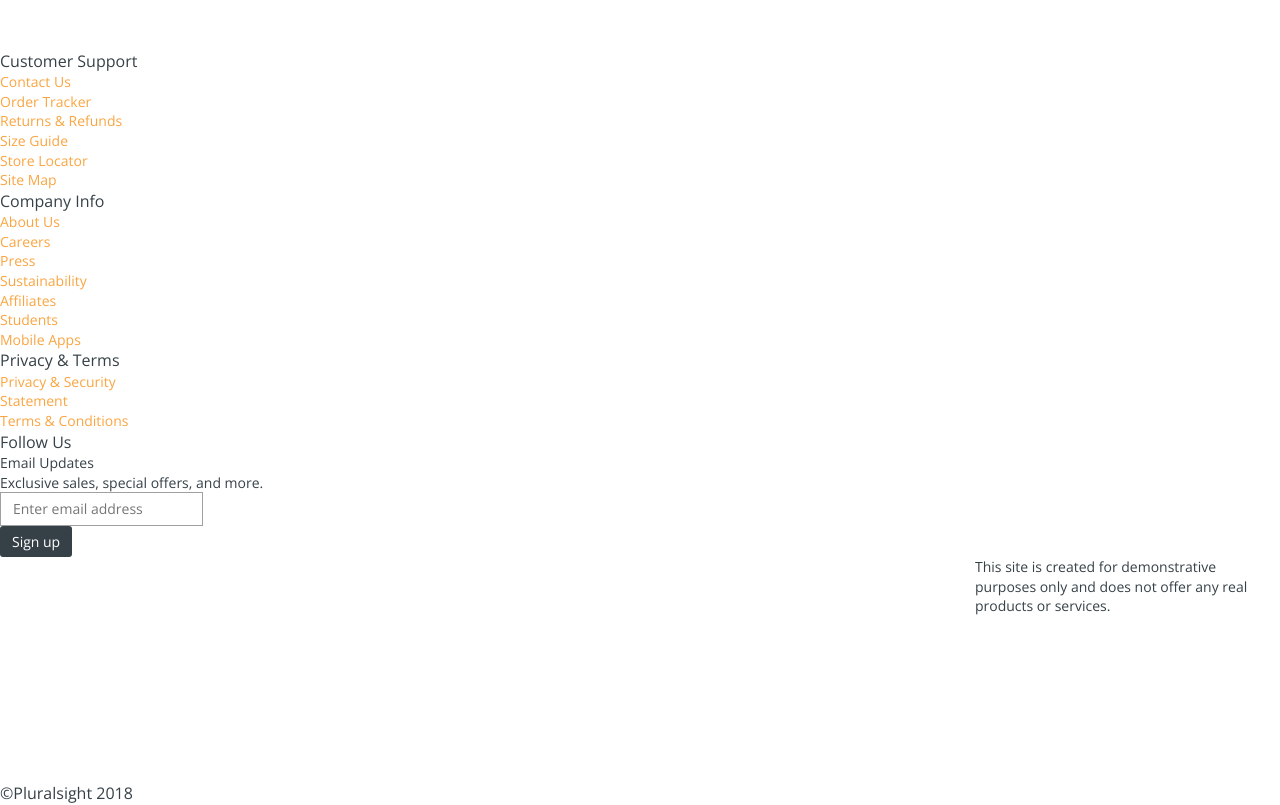
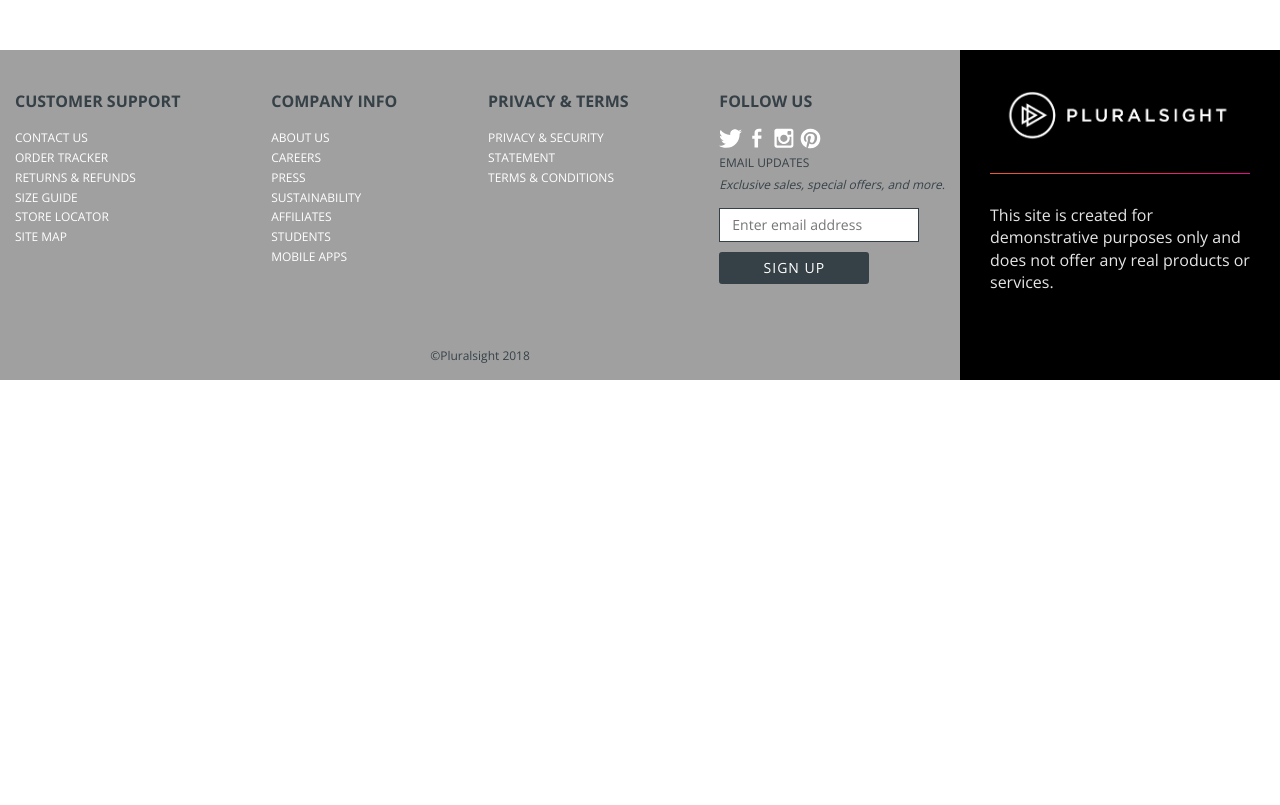
Before and after one commit to WillaJ7/Build-a-Rock-Climbing-Company-Landing-Page-with-HTML-CSS, a website: page index.html in a window 1280 px wide. Shown: the part 1779-2584 px from the top of the page. After the commit the page ends 2159 px from the top, so only its background shows below. Drawn offline with nearby package versions, Linux system fonts and the light colour scheme.

Commit message:
Module 6 - Pluralsight project

```diff
--- a/css/main.css
+++ b/css/main.css
@@ -284,3 +284,111 @@
   letter-spacing: 1px;
   z-index: 1;
 }
+footer {
+  flex-wrap: wrap;
+  position: relative;
+  z-index: 0;
+  min-height: 330px;
+  background-color: black;
+  display: flex;
+}
+footer:after {
+  content: "";
+  background-color: #a0a0a0;
+  width: 75%;
+  position: absolute;
+  top: 0;
+  bottom: 0;
+  left: 0;
+  right: 0;
+  z-index: -1;
+}
+.lists {
+  flex: 0 0 75%;
+  padding: 40px 15px;
+}
+.link-header {
+  text-transform: uppercase;
+  font-size: 16px;
+  font-weight: 700;
+  margin-bottom: 15px;
+}
+footer a {
+  color: white;
+  text-transform: uppercase;
+  font-size: 12px;
+  padding: 0 0 4px;
+}
+footer a:hover {
+  text-decoration: underline;
+}
+.social ul li {
+  display: inline-block;
+}
+.social ul li a {
+  display: block;
+  width: 23px;
+  height: 23px;
+  background-size: 23px 23px;
+  background-position: center;
+}
+.twitter {
+  background-image: url("../img/twitter.svg");
+}
+.facebook {
+  background-image: url("../img/facebook.svg");
+}
+.instagram {
+  background-image: url("../img/instagram.svg");
+}
+.pinterest {
+  background-image: url("../img/pinterest.svg");
+}
+.newsletter .link-header {
+  font-size: 12px;
+  font-weight: 400;
+  margin-bottom: 5px;
+}
+.newsletter .link-subheader {
+  font-style: italic;
+  font-size: 12px;
+  font-weight: 400;
+  margin-bottom: 15px;
+}
+.newsletter input {
+  border: 1px solid #364147;
+  width: 200px;
+  margin-bottom: 10px;
+}
+.newsletter button {
+  width: 150px;
+  min-width: auto;
+  text-transform: uppercase;
+  letter-spacing: 1px;
+}
+.ps {
+  flex: 0 0 25%;
+  padding: 40px 0;
+  color: #e5e5e5;
+  font-size: 16px;
+}
+.ps img {
+  max-width: 230px;
+}
+.demo {
+  padding: 0 30px;
+}
+.demo:before {
+  content: "";
+  display: block;
+  width: 100%;
+  height: 1px;
+  margin: 30px 0;
+  background: linear-gradient(to right, #f05a28 0, #e80a89 100%);
+}
+.copyright {
+  flex: 0 0 75%;
+  padding: 10px 0;
+  font-size: 12px;
+  text-align: center;
+}
--- a/index.html
+++ b/index.html
@@ -16,20 +16,25 @@
         <!-- BRANDING -->
         <div class="flex align-center brand">
           <a href="#">
-            <img alt="Carved Rock Fitness" src="img/carved-rock-logo.png" class="logo"/>
+            <img
+              alt="Carved Rock Fitness"
+              src="img/carved-rock-logo.png"
+              class="logo"
+            />
           </a>
         </div>
         <!-- SEARCH -->
         <div class="flex flex-one align-center">
           <div>
             <form>
-              <input class="search-box"
+              <input
+                class="search-box"
                 aria-label="Search"
                 placeholder="What can we help you find?"
-                type="search"/>
+                type="search"
+              />
 
-
-              <button class="search-button"type="submit">SEARCH</button>
+              <button class="search-button" type="submit">SEARCH</button>
             </form>
             <ul class="flex space-between nav-list">
               <li><a href="#">Clothing</a></li>
@@ -41,8 +46,12 @@
           </div>
           <!-- PROFILE -->
           <div class="flex align-center profile">
-            <div class="flex flex-column account" >John Doe <a href="#">Log Out</a></div>
-            <div class="profile-pic"><img alt="John Doe" src="img/profile-pic.jpg"  /></div>
+            <div class="flex flex-column account">
+              John Doe <a href="#">Log Out</a>
+            </div>
+            <div class="profile-pic">
+              <img alt="John Doe" src="img/profile-pic.jpg" />
+            </div>
           </div>
         </div>
       </div>
@@ -119,16 +128,16 @@
           <h4>Trail Review</h4>
           <div>Asphalt</div>
           <div>National Park</div>
-          <a class="btn btn-default" href="#" >See Review</a>
+          <a class="btn btn-default" href="#">See Review</a>
         </div>
       </section>
     </div>
 
     <!-- FOOTER -->
     <footer>
-      <section class="container space-between"></section>
+      <section class="container space-between lists">
         <div>
-          <div class="text-primary">Customer Support</div>
+          <div class="text-primary link-header">Customer Support</div>
           <ul>
             <li><a href="#">Contact Us</a></li>
             <li><a href="#">Order Tracker</a></li>
@@ -139,7 +148,7 @@
           </ul>
         </div>
         <div>
-          <div class="text-primary">Company Info</div>
+          <div class="text-primary link-header">Company Info</div>
           <ul>
             <li><a href="#">About Us</a></li>
             <li><a href="#">Careers</a></li>
@@ -151,42 +160,48 @@
           </ul>
         </div>
         <div>
-          <div class="text-primary">Privacy &amp; Terms</div>
+          <div class="text-primary link-header">Privacy &amp; Terms</div>
           <ul>
             <li><a href="#">Privacy &amp; Security</a></li>
             <li><a href="#">Statement</a></li>
             <li><a href="#">Terms &amp; Conditions</a></li>
           </ul>
         </div>
-        <div>
-          <div class="text-primary">Follow Us</div>
+        <div class="social">
+          <div class="text-primary link-header">Follow Us</div>
           <ul>
-            <li><a href="#"></a></li>
-            <li><a href="#"></a></li>
-            <li><a href="#"></a></li>
-            <li><a href="#"></a></li>
+            <li><a href="#" class="twitter"></a></li>
+            <li><a href="#" class="facebook"></a></li>
+            <li><a href="#" class="instagram"></a></li>
+            <li><a href="#" class="pinterest"></a></li>
           </ul>
-          <div>
-            <div>Email Updates</div>
-            <div>Exclusive sales, special offers, and more.</div>
-            <input class="form-control" type="text" placeholder="Enter email address" />
+          <div class="newsletter">
+            <div class="link-header">Email Updates</div>
+            <div class="link-subheader">
+              Exclusive sales, special offers, and more.
+            </div>
+            <input
+              class="form-control"
+              type="text"
+              placeholder="Enter email address"
+            />
             <button class="btn btn-primary">Sign up</button>
           </div>
         </div>
       </section>
 
       <!-- PS DEMO -->
-      <section>
+      <section class="ps">
         <div class="flex flex-column align-center">
           <img src="img/pluralsight-white.png" />
-        </div>
+          <div class="demo">
             This site is created for demonstrative purposes only and does not
             offer any real products or services.
           </div>
         </div>
       </section>
 
-      <div class="text-primary">&copy;Pluralsight 2018</div>
+      <div class="text-primary copyright">&copy;Pluralsight 2018</div>
     </footer>
   </body>
 </html>
```
